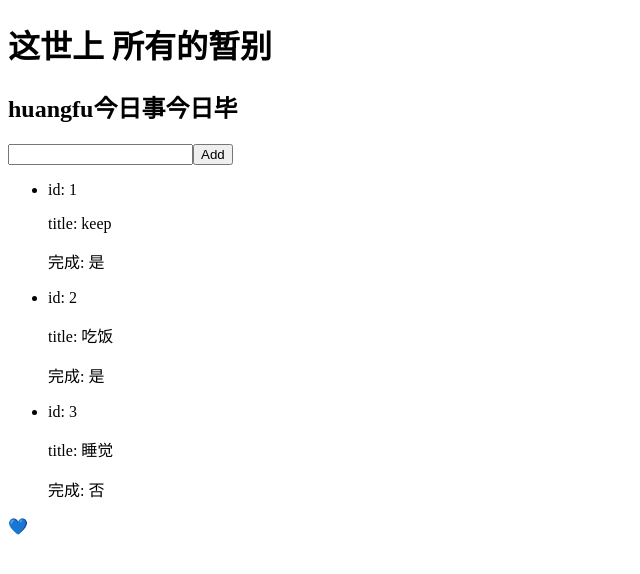
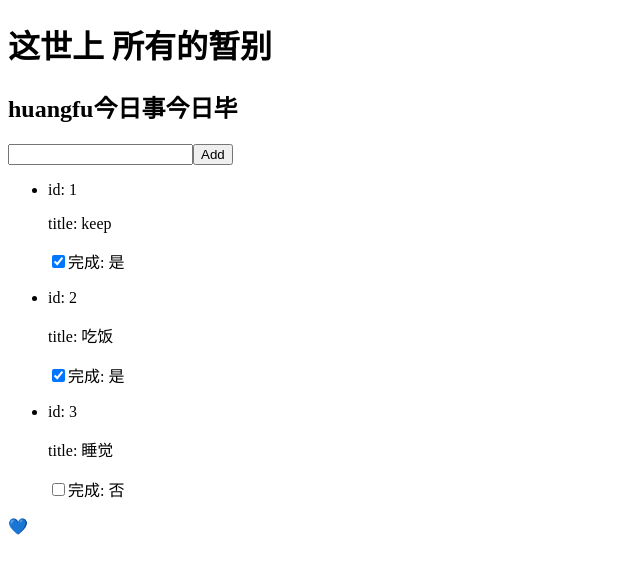
Before and after one commit to huangfushengkun/react-lesson-01, a React (Create React App) app: page / in a window 1280 px wide. Shown: the top 574 px of the page, without its empty margins (0-640 px from the left). Built offline with nearby package versions, Linux system fonts and the light colour scheme.

Commit message:
ref及键盘事件

```diff
--- a/src/App.js
+++ b/src/App.js
@@ -46,6 +46,19 @@ export default class App extends Component {
         // this.setState({
         //     id: this.state.currentId,
         // })
+    }
+    onCompeletedChange = (id) => {
+        console.log('onCompeletedChange',id);
+        this.setState((prevState) => {
+            return {
+                todos:prevState.todos.map( todo => {
+                    if (todo.id === id) {
+                        todo.isCompleted = !todo.isCompleted
+                    }
+                    return todo
+                })
+            }
+        })
 
     }
     render() {
@@ -59,8 +72,13 @@ export default class App extends Component {
                     {/* <TodoHeader desc="代办事项列表"> */}
                     {this.state.title}
                 </TodoHeader>
+
                 <TodoInput addTodo={this.addTodo} btnText="Add" />
-                <TodoList todos={this.state.todos}/>
+
+                <TodoList
+                onCompeletedChange={this.onCompeletedChange}
+                todos={this.state.todos}/>
+
                 <Like />
             </Fragment>
         )
--- a/src/components/TodoList/TodoItem.js
+++ b/src/components/TodoList/TodoItem.js
@@ -9,15 +9,22 @@ export default class TodoItem extends Component {
         console.log(id);
 
     }
+    checkBoxChange = (data) => {
+        // console.log('change',data);
+        this.props.onCompeletedChange && this.props.onCompeletedChange(this.props.id)
+    }
     render() {
 
         return (
             <li>
                 <p>id: {this.props.id}</p>
                 <p>title: {this.props.title}</p>
-                <p onClick={() => {
+                <input
+                checked={this.props.isCompleted}
+                onChange={this.checkBoxChange}
+                type="checkbox" /><span onClick={() => {
                     this.handleDone(this.props.id)
-                }}>完成: {this.props.isCompleted ? '是':'否'}</p>
+                }}>完成: {this.props.isCompleted ? '是':'否'}</span>
             </li>
         )
     }
--- a/src/components/TodoList/index.js
+++ b/src/components/TodoList/index.js
@@ -1,13 +1,26 @@
 import React, { Component } from 'react'
 import TodoItem from './TodoItem'
+import PropTypes from 'prop-types'
+
 export default class TodoList extends Component {
+    static propTypes = {
+        todos:PropTypes.arrayOf(PropTypes.shape({
+            id:PropTypes.number.isRequired,
+            title:PropTypes.string.isRequired,
+            isCompleted:PropTypes.bool.isRequired
+        })).isRequired,
+        onCompeletedChange:PropTypes.func
+    }
     render() {
         return (
             <ul>
                 {
                     this.props.todos.map(todo => {
                         return (
-                            <TodoItem key={todo.id} {...todo} />
+                            <TodoItem
+                            key={todo.id}
+                            {...todo}
+                            onCompeletedChange={this.props.onCompeletedChange}/>
                         )
                     })
                 }
```
